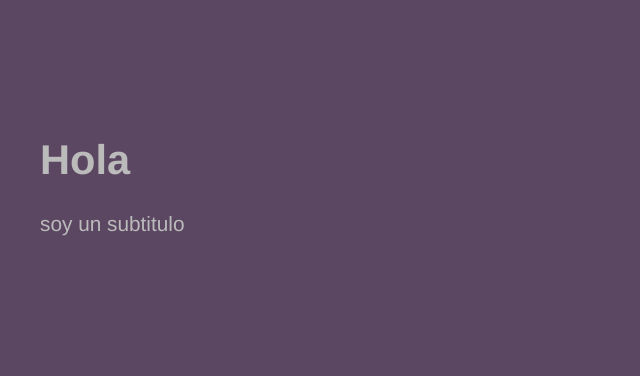
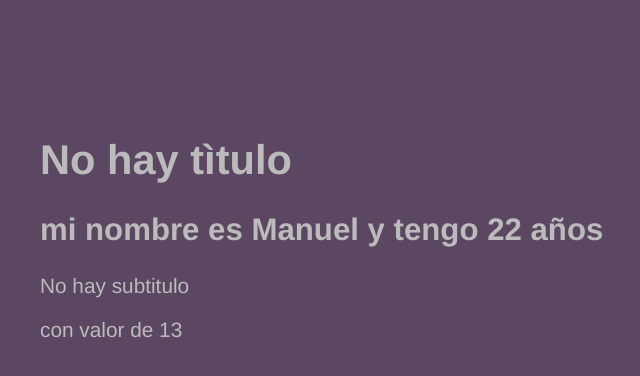
Before and after one commit to Manuhssj/cursoReact, a React (Vite) app: page / in a window 1280 px wide. Shown: the top 376 px of the page, without its empty margins (68-708 px from the left). Built offline with nearby package versions, Linux system fonts and the light colour scheme.

Commit message:
Implementacion de propTypes, defaultProps y comentarios sobre sus funcionamientos al igual que objetos y funciones y sus funcionamientos

```diff
--- a/package.json
+++ b/package.json
@@ -10,6 +10,7 @@
     "preview": "vite preview"
   },
   "dependencies": {
+    "prop-types": "^15.8.1",
     "react": "^18.2.0",
     "react-dom": "^18.2.0"
   },
--- a/src/FirstApp.jsx
+++ b/src/FirstApp.jsx
@@ -1,5 +1,4 @@
-import React from 'react';
-import ReactDOM from 'react-dom/client';
+import PropTypes from 'prop-types';
 
 const objectMessage = {
     message: 'Hola mundo',
@@ -9,11 +8,35 @@ const objectMessage = {
 const funcionMsj = (edad) =>{
     return edad;
 }
-export const FirstApp = ({title,subtitle}) => {
+export const FirstApp = ({
+    title,
+    subtitle,
+     valor
+}) => {
     return (
         <>
             <h1>{ title }</h1>
+            {/* No se puede imprimir un objeto sin embargo si se puede imprimir el contenido por
+            propiedad de un objeto */}
+            <h2>mi nombre es {objectMessage.name} y tengo {funcionMsj(22)} años</h2>
             <p>{ subtitle }</p>
+            <p>con valor de { valor + 1}</p>
         </>
     );
 }
+
+
+// De esta manera las props podemos asignarles un tipado esperado
+FirstApp.propTypes = {
+    title: PropTypes.string.isRequired, //Tipo de dato al igual que se puede solicitar como requerido
+    subtitle: PropTypes.string.isRequired,
+    valor: PropTypes.number.isRequired,
+}
+
+// De esta manera se pueden asignar props default con su valor designado,
+// es importante saber que las defaultProps siempre entraran antes que
+// las propTypes
+FirstApp.defaultProps = {
+    title: 'No hay tìtulo',
+    subtitle: 'No hay subtitulo'
+}
--- a/src/main.jsx
+++ b/src/main.jsx
@@ -7,6 +7,6 @@ import './style.css'
 
 ReactDOM.createRoot( document.getElementById('root') ).render(
     <React.StrictMode>
-        <FirstApp title='Hola' subtitle='soy un subtitulo'/>
+        <FirstApp valor= {12}/>
     </React.StrictMode>
 )
```
